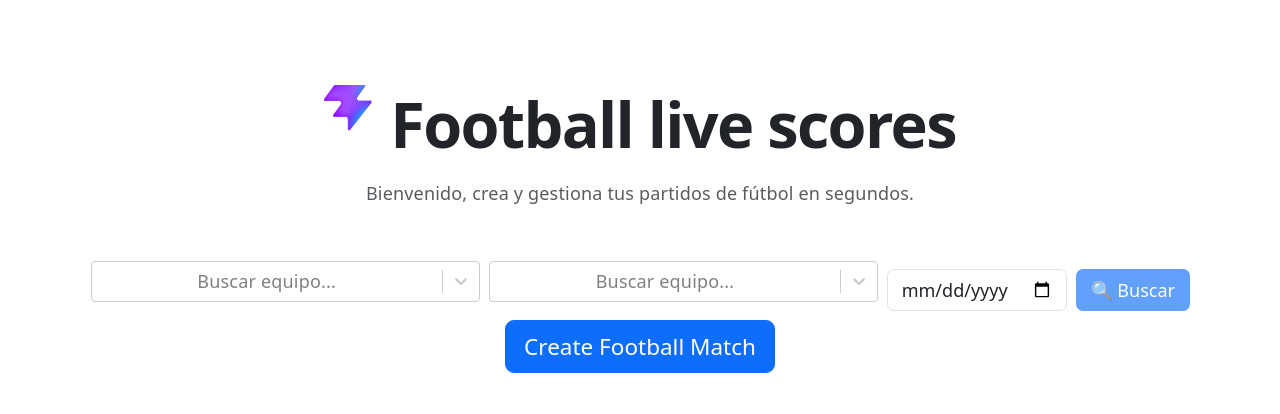
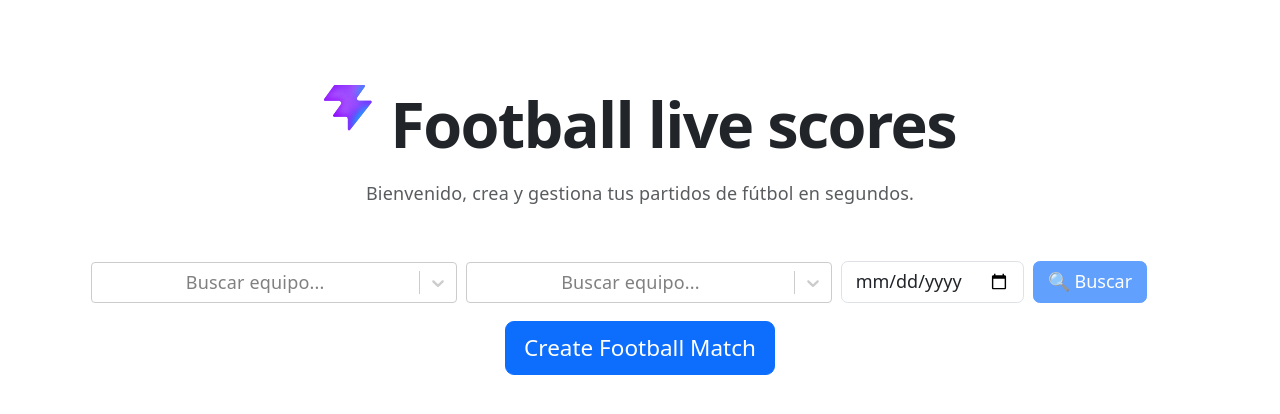
Before and after one commit to alejocastaram/challenge-guru-frontend, a React (Vite) app in the folder football-live-scores/: page / in a window 1280 px wide. Shown: the top 414 px of the page. Built offline with nearby package versions, Linux system fonts and the light colour scheme; no server answers.

Commit message:
allign items search bar

```diff
--- a/football-live-scores/src/features/search-football-match/SearchFootballMatch.tsx
+++ b/football-live-scores/src/features/search-football-match/SearchFootballMatch.tsx
@@ -42,36 +42,40 @@ export default function SearchFootballMatch() {
   return (
     <div className="container mt-4">
 
-          <div className="d-flex gap-2 align-items-center flex-wrap">
+      <div className="d-flex gap-2 align-items-end">
 
-            <div style={{ minWidth: "220px", flex: 1 }}>
+        <div className="col-md-4">
           <TeamSelect
             value={form.localTeam}
             onChange={(value) =>
               setForm((prev) => ({ ...prev, localTeam: value }))
             }
+            logo=""
           />
         </div>
 
-            <div style={{ minWidth: "220px", flex: 1 }}>
+        <div className="col-md-4">
           <TeamSelect
             value={form.awayTeam}
             onChange={(value) =>
               setForm((prev) => ({ ...prev, awayTeam: value }))
             }
+            logo=""
           />
         </div>
 
+        <div className="col-md-2 pb-3">
           <input
             type="date"
             className="form-control"
-              style={{ maxWidth: "180px" }}
             value={form.matchDate}
             onChange={(e) =>
               setForm((prev) => ({ ...prev, matchDate: e.target.value }))
             }
           />
+        </div>
 
+        <div className="col-md-2 pb-3">
           <button
             className="btn btn-primary d-flex align-items-center gap-2"
             onClick={handleSearch}
@@ -88,5 +92,7 @@ export default function SearchFootballMatch() {
         </div>
 
       </div>
+
+    </div>
   );
 }
```
Lines whose indentation alone changed are shown as unchanged.
